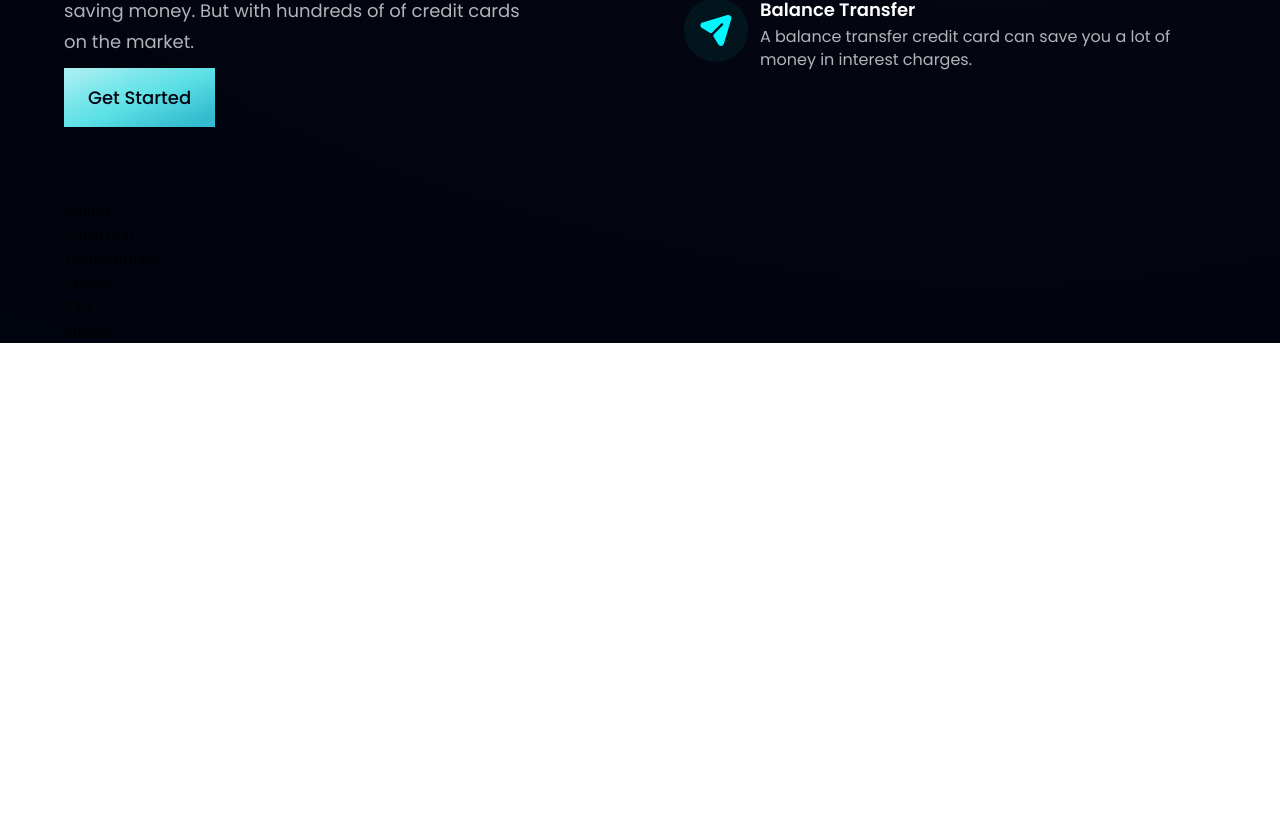
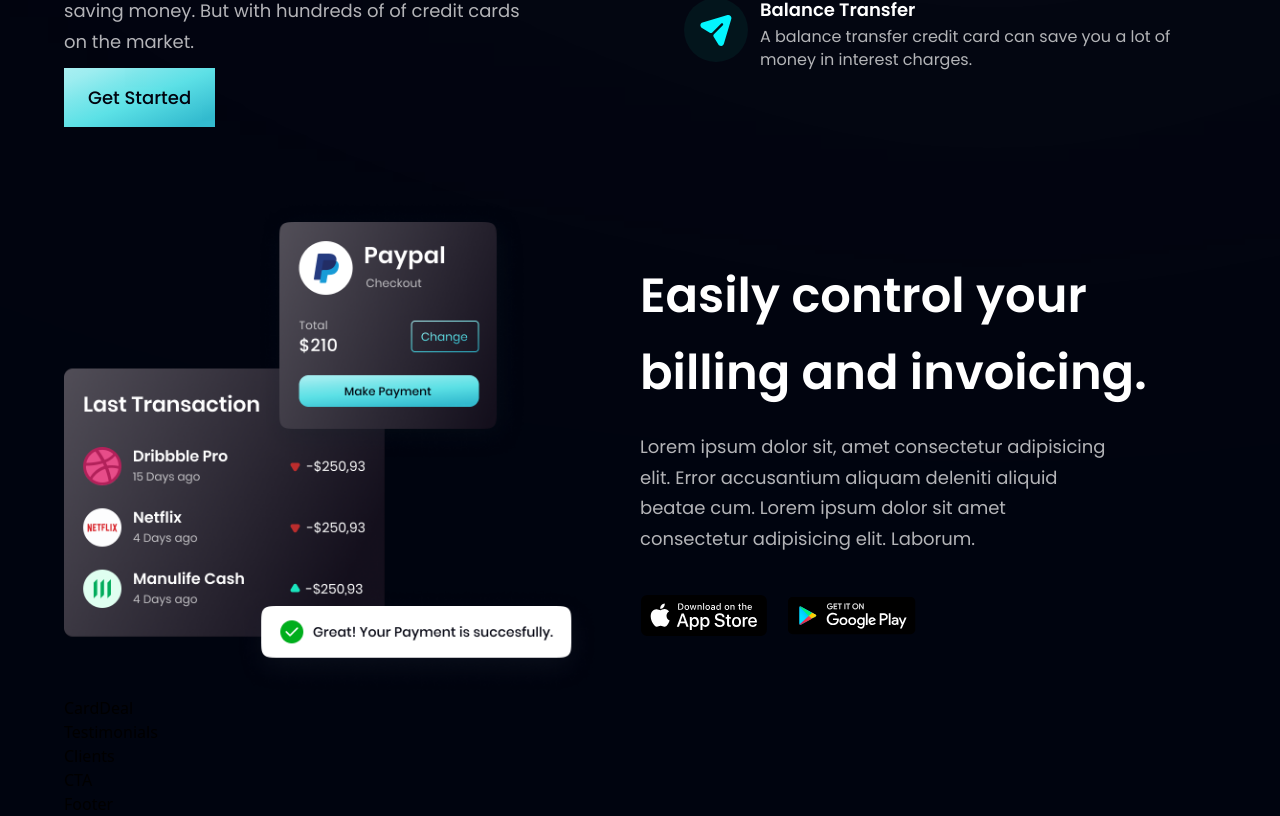
Before and after one commit to Yhucee14/zoompay, a React (Create React App) app: page / in a window 1280 px wide. Shown: the part 1333-2149 px from the top of the page. Before the commit the page ends 1676 px from the top, so only its background shows below. Built offline with nearby package versions, Linux system fonts and the light colour scheme.

Commit message:
Finished billing section

```diff
--- a/src/components/Billing.jsx
+++ b/src/components/Billing.jsx
@@ -1,8 +1,39 @@
 import React from 'react'
+import { apple, bill, google } from '../assets'
+import styles, {layout} from '../style'
 
 const Billing = () => {
   return (
-    <div>Billing</div>
+    <section id='product' className={layout.sectionImgReverse}>
+      <div className={layout.sectionImgReverse}>
+        <img src={bill} alt='billing' className='w-[100%] h-[100%]
+        relative z-[5]'/>
+
+        <div className='absolute z-[3] -left-1/2 top-0 w-[50%]
+        rounded-full white__gradient'/>
+        <div className='absolute z-[0] -left-1/2 bottom-0 w-[50%]
+        rounded-full pink__gradient'/>
+      </div>
+
+      <div className={layout.sectionInfo}>
+        <h2 className={styles.heading2}> Easily control your <br className='sm:block hidden'/>
+         billing and invoicing.</h2>
+         <p className={`${styles.paragraph} max-w-[470px] mt-5`}>
+          Lorem ipsum dolor sit, amet consectetur adipisicing elit.
+           Error accusantium aliquam deleniti aliquid beatae cum.
+           Lorem ipsum dolor sit amet consectetur adipisicing elit.
+            Laborum.
+         </p>
+
+         <div className='flex flex-row flex-wrap sm:mt-10 mt-6'>
+          <img src={apple} alt='google_play'
+          className='w-[128px] h-[42px] object-contain
+          mr-5 cursor-pointer'/>
+          <img src={google} alt='google_play'
+          className='w-[128px] h-[42px] object-contain cursor-pointer'/>
+         </div>
+      </div>
+    </section>
   )
 }
 
```
